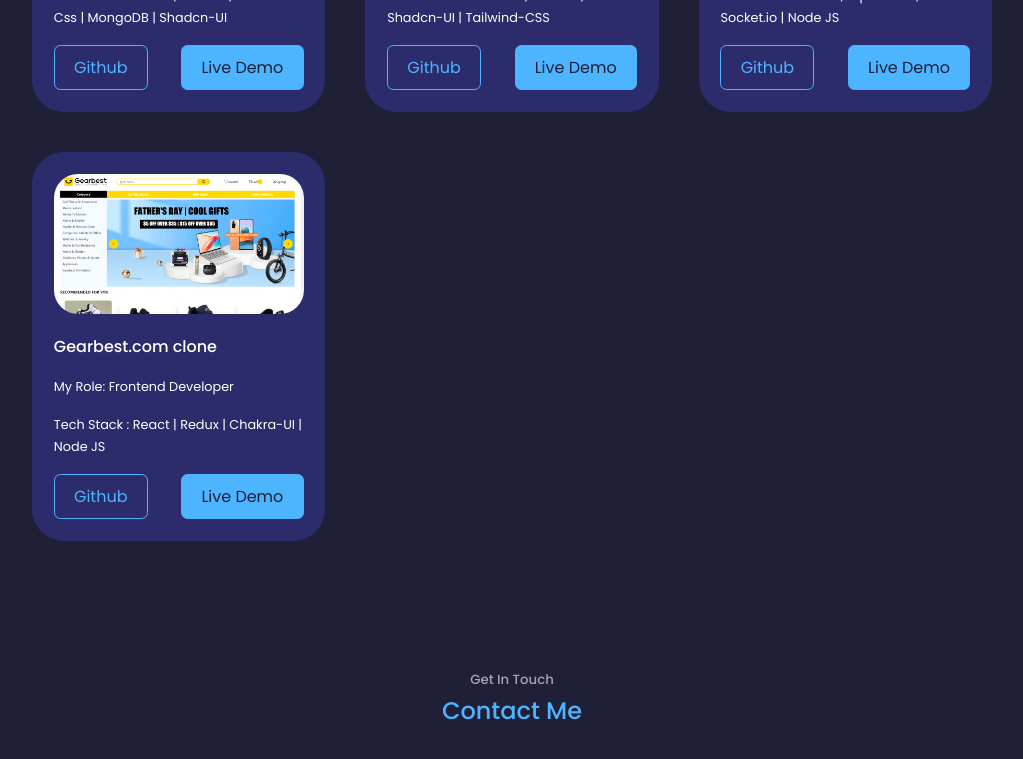
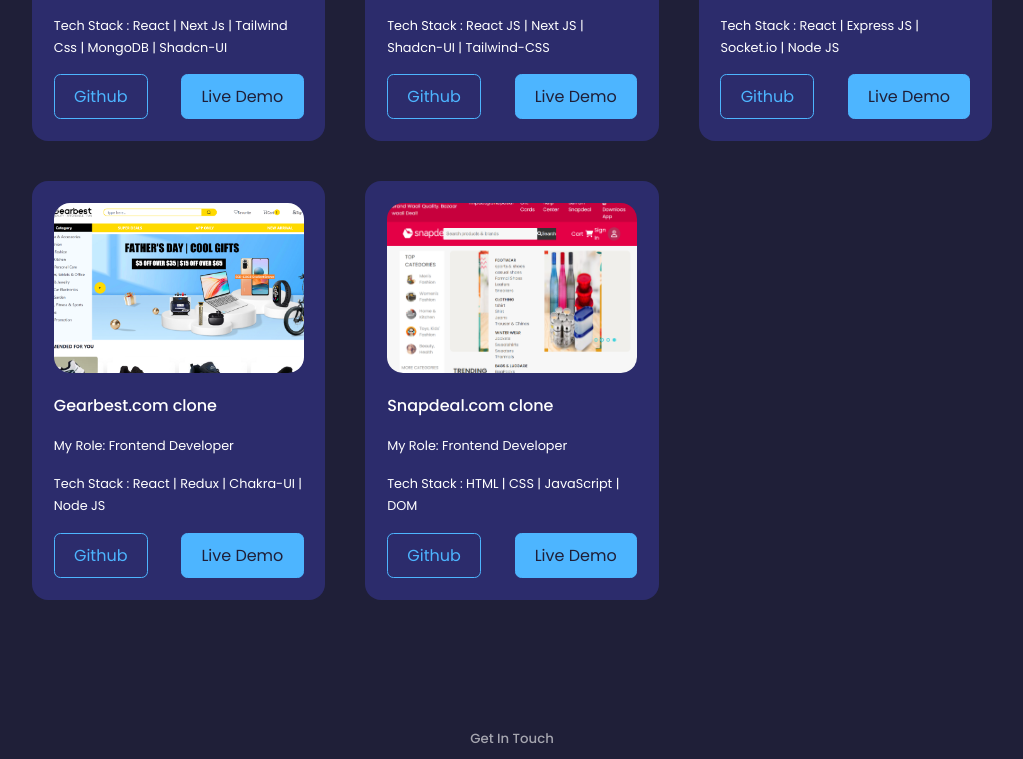
Before and after one commit to ahmadparvej/portfolio-website, a React (Create React App) app: page / in a window 1280 px wide. Shown: the part 2678-3437 px from the top of the page, without its empty margins (128-1151 px from the left). Built offline with nearby package versions, Linux system fonts and the light colour scheme.

Commit message:
add snapdeal to portfolio

```diff
--- a/src/components/portfolio/Portfolio.jsx
+++ b/src/components/portfolio/Portfolio.jsx
@@ -4,6 +4,7 @@
 import IMG2 from "../../assets/CodeEditor Collab (2).png";
 import IMG3 from "../../assets/Gearbest.png";
 import IMG4 from "../../assets/boxcars.png";
+import IMG5 from "../../assets/Snapdeal.png";
 
 const data =[
   {
@@ -41,6 +42,15 @@
     demo:"https://gearbest-personal-clone.herokuapp.com/",
     tech:["React","Redux","Chakra-UI", "Node JS"],
     role: "Frontend Developer"
+  },
+  {
+    id:5,
+    image:IMG5,
+    title:"Snapdeal.com clone",
+    github:"https://github.com/AkshayPatil96/Snapdeal-Clone",
+    demo:"https://papaya-shortbread-8d7bc4.netlify.app/",
+    tech:["HTML","CSS","JavaScript", "DOM"],
+    role: "Frontend Developer"
   }
 ]
 
@@ -54,7 +64,7 @@
           return (
           <article key={elem.id} className="portfolio__item">
           <div className="portfolio__item-image">
-            <img src={elem.image} alt="work" />
+            <img src={elem.image} alt="work" height="170" />
           </div>
           <h3>{elem.title}</h3>
           <p className='portfolio__item-role'>My Role: <span>{elem.role}</span></p>
--- a/src/components/portfolio/portfolio.css
+++ b/src/components/portfolio/portfolio.css
@@ -6,7 +6,7 @@
 .portfolio__item{
     background: var(--color-bg-variant);
     padding: 1.3rem;
-    border-radius: 2rem;
+    border-radius: 1rem;
     border: 1px solid transparent;
     transition: var(--transition);
 }
@@ -15,7 +15,7 @@
 }
 
 .portfolio__item-image{
-    border-radius: 1.5rem;
+    border-radius: 1rem;
     overflow: hidden;
 }
 
```
